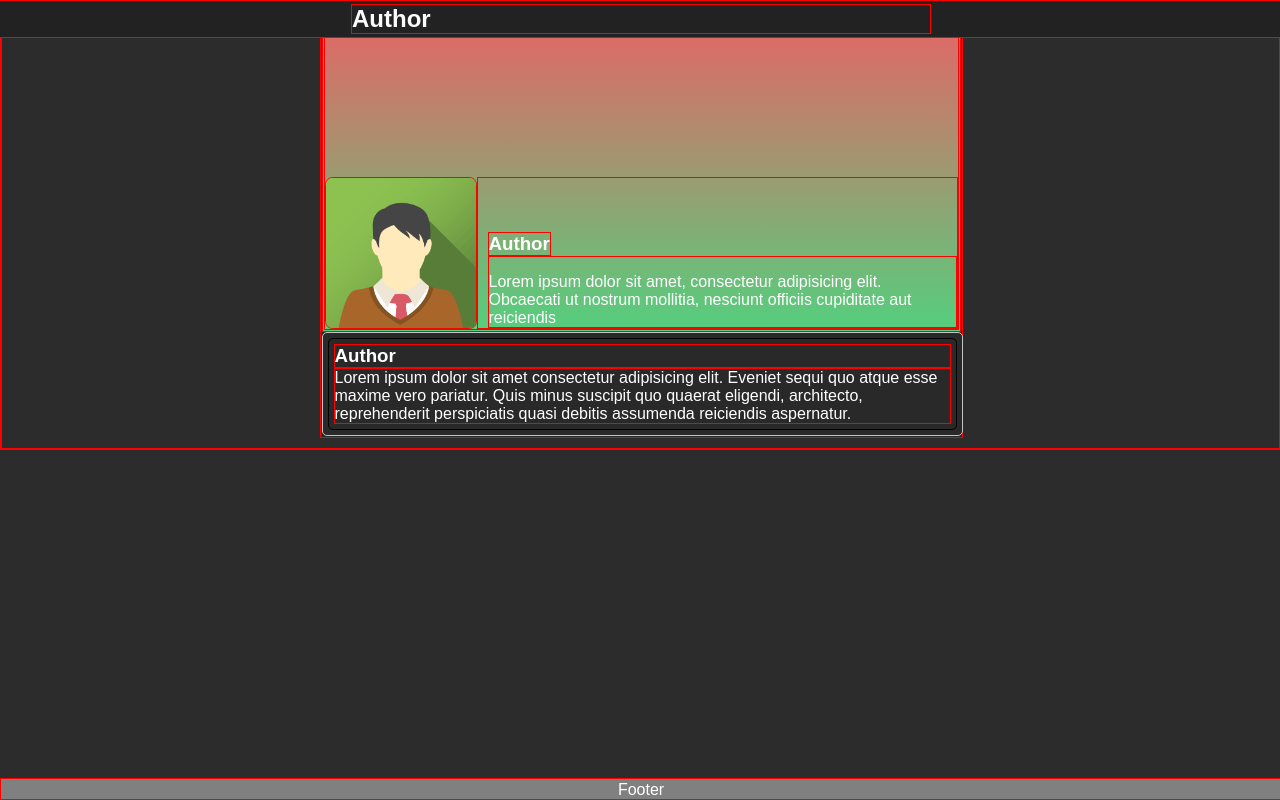
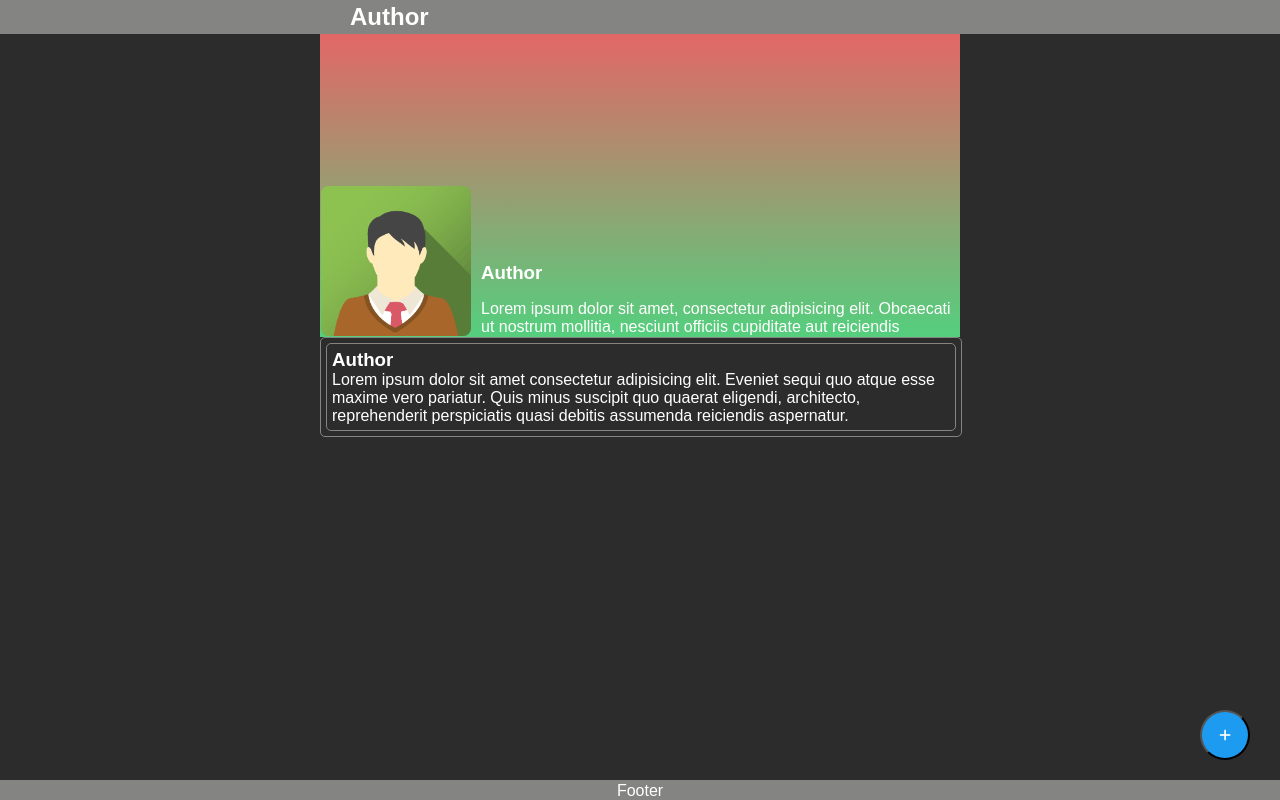
Before and after one commit to CarlosBonfim/Posts, a website: page index.html in a window 1280 px wide. Drawn offline with Linux system fonts and the light colour scheme.

Commit message:
alteração estilo form e algum layout da pagina

```diff
--- /dev/null
+++ b/css/posts.css
@@ -0,0 +1,38 @@
+:root{
+    --gray: #2c2c2c;
+    --white:  #ffffff;
+    --battleshipGray: #848482;
+    --lightBlue: #1d9bf0;
+    --grayWolf: #504A4B;
+}
+body{
+    font-family: Arial, Helvetica, sans-serif;
+}
+.formContent{
+    color: var(--white);
+}
+input.authorPost,
+textarea.textPost {
+    width: 100%;
+    padding: 15px;
+    border-radius: 4px;
+    border: solid 1px gray;
+    background-color: var(--grayWolf);
+    color: var(--white);
+    box-sizing: border-box;
+    margin-top: 6px;
+    margin-bottom: 16px;
+}
+
+textarea {
+    height: 200px;
+}
+
+#submitButton{
+    background-color: var(--lightBlue);
+    color: white;
+    padding: 12px 20px;
+    border: none;
+    border-radius: 4px;
+    cursor: pointer;
+}
--- a/css/styles.css
+++ b/css/styles.css
@@ -1,7 +1,13 @@
+:root{
+    --gray: #2c2c2c;
+    --white:  #ffffff;
+    --battleshipGray: #848482;
+    --lightBlue: #1d9bf0;
+    --grayWolf: #504A4B;
+}
 *{
     margin: 0;
     padding: 0;
-    border: solid 1px red;
     font-family: Arial, Helvetica, sans-serif;
 }
 
@@ -9,7 +15,7 @@ body{
     display: flex;
     align-items: center;
     justify-content: center;
-    background-color: #2c2c2c;
+    background-color: var(--gray);
     margin: 0;
     padding: 0;
     width: 100%;
@@ -18,25 +24,25 @@ body{
 .main{
     display: flex;
     flex-direction: column;
-    padding: 1px;
-    background-color: #292929;
+    padding: 15px;
+    background-color: var(--gray);
     width: 50%;
     justify-content: center;
     height: 80%;
-    color: #ffffff;
+    color: var(--white);
     margin: 10px;
+    overflow: hidden;
 }
 .header{
     position: fixed;
     top: 0;
-    background-color: #222222;
+    background-color: var(--battleshipGray);
     margin: 0;
     padding: 1px;
     width: 100%;
-
 }
 .title-header{
-    color: #fcfcfc;
+    color: var(--white);
     margin: 2px 350px 2px 350px;
     display: flex;
     align-items: center;
@@ -69,7 +75,7 @@ body{
 }
 .posts{
     display: flex;
-    border: solid 1px #c4c4c4;
+    border: solid 1px var(--battleshipGray);
     border-radius: 5px;
     flex-direction: column;
     width: 100%;
@@ -90,17 +96,44 @@ body{
     justify-content: start;
     padding: 5px;
     margin: 5px;
-    border: solid 1px black;
+    border: solid 1px var(--battleshipGray);
     border-radius: 5px;
 }
 .footer{
    left: 0;
    bottom: 0;
    width: 100%;
-   background-color: gray;
-   color: white;
+   background-color: var(--battleshipGray);
+   color: var(--white);
    text-align: center;
    position: fixed;
    padding-top: 2px;
    margin-top: 2px;
 }
+.newPostButton{
+    display: block;
+    position: fixed;
+    bottom: 20px;
+    right: 30px;
+    background-color: #1d9bf0;
+    color: var(--white);
+    padding: 10px;
+    cursor: pointer;
+    border-radius: 50%;
+    margin-bottom: 20px;
+    height: 50px;
+    width: 50px;
+}
+.newPostButton:hover{
+    background-color: #0d8ee4;
+    /* transition: opacity 0s; */
+}
+.newPostButton:active{
+    background-color: #00568f;
+}
+.formPost{
+    width: 100%;
+    height: 55vh;
+    margin-top: 10vh;
+    border: none;
+}
--- a/index.html
+++ b/index.html
@@ -6,19 +6,23 @@
     <meta http-equiv="X-UA-Compatible" content="IE=edge">
     <meta name="viewport" content="width=device-width, initial-scale=1.0">
     <link rel="stylesheet" href="css/styles.css">
+    <link rel="stylesheet" href="css/posts.css">
+    <link rel="shortcut icon" href="img/avatar.bmp" type="image/x-icon">
     <script src="./js/client.js" type="text/javascript" defer></script>
+    <script src="./js/index.js" type = "text/javascript" defer></script>
+    <script src="https://kit.fontawesome.com/6116b17e55.js" crossorigin="anonymous" defer></script>
     <title>Posts</title>
 </head>
 
 <body>
     <header class="header">
         <h2 class="title-header">Author</h2>
-
     </header>
     <main class="main">
+        <div class="content">
             <div class="description_content">
                 <div class="description_author_content">
-                <img src="./img/avatar.bmp" alt="Imagem de um avatar" class="avatar ">
+                    <img src="./img/avatar.bmp" alt="Imagem de um avatar" class="avatar">
                     <div class="author">
                         <h3 class="description_author_name">Author</h3>
                         <p class="description_author_resume">Lorem ipsum dolor sit amet, consectetur adipisicing elit.
@@ -34,6 +38,11 @@
                         assumenda reiciendis aspernatur.</p>
                 </div>
             </div>
+            <div class="new_post">
+                <button onclick="showForm()" class="newPostButton" title="Nova postagem"><i class="fa-solid fa-plus"></i></button>
+            </div>
+        </div>
+
     </main>
     <footer class="footer">Footer</footer>
 
```
Lines whose indentation alone changed are shown as unchanged.
